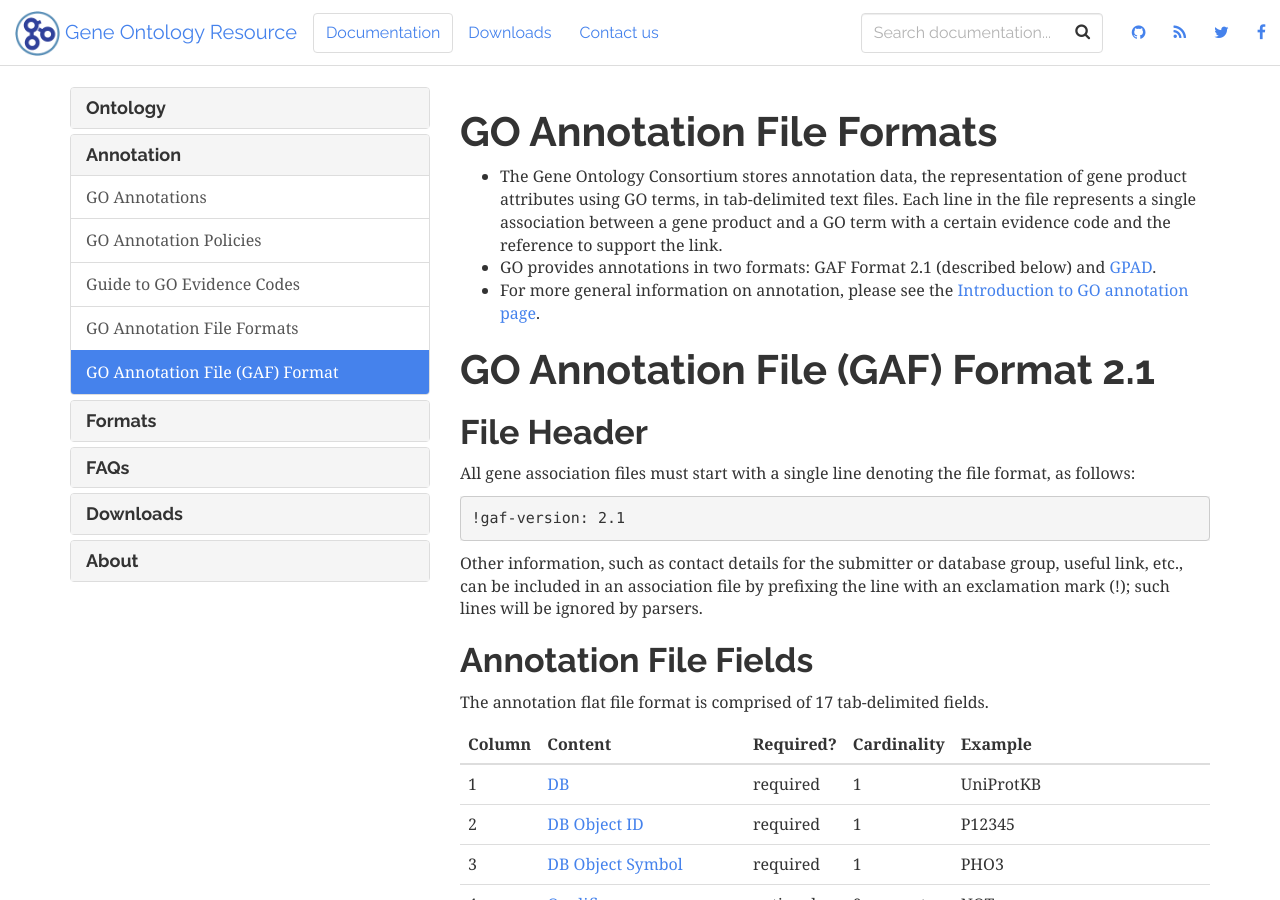
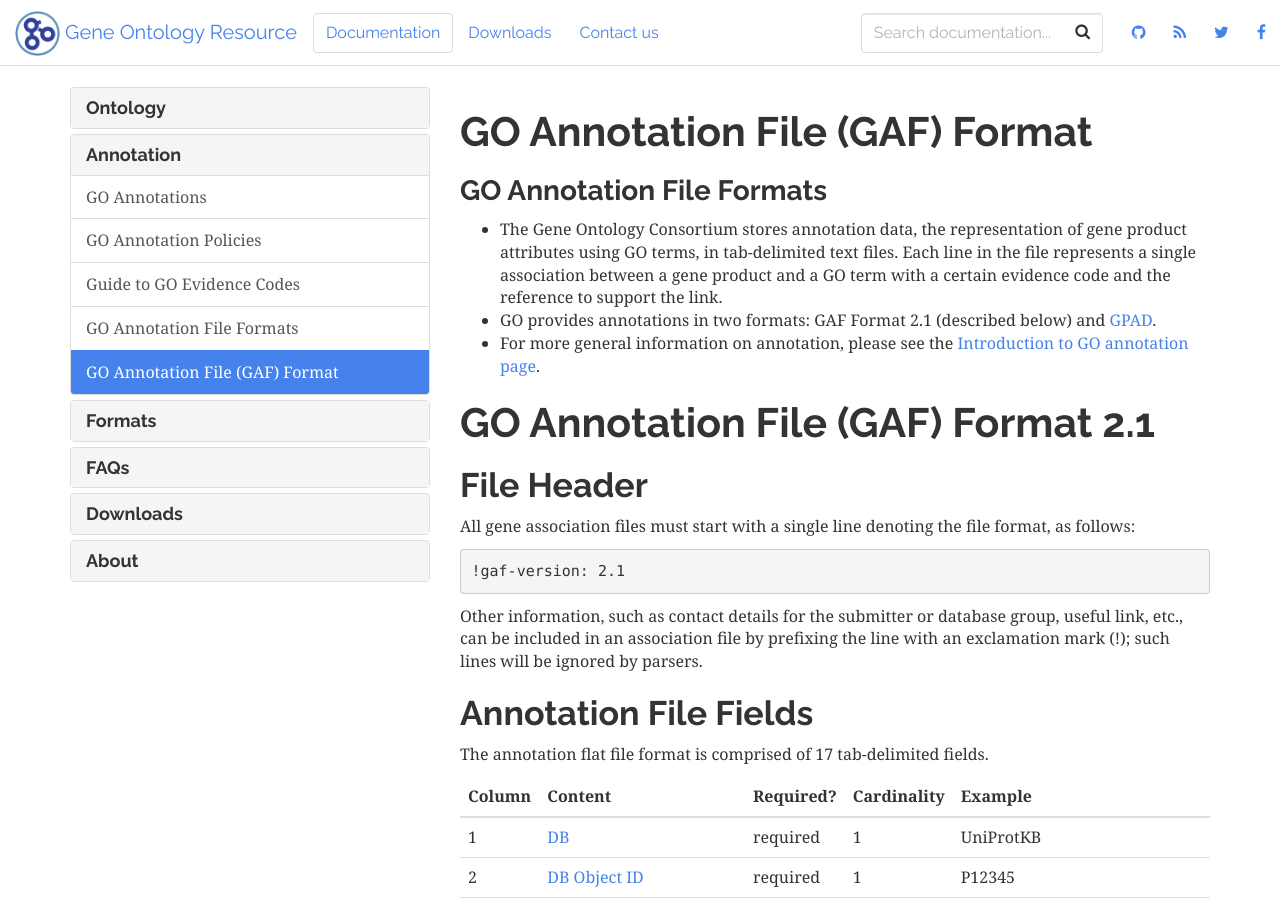
Before and after one commit to geneontology/geneontology.github.io, a Jekyll site: the page built from _docs/go-annotation-file-gaf-format-21.md, in a window 1280 px wide and 900 px high. Built offline with Jekyll 4.4.1, drawn with Linux system fonts in a browser that asks for light colours; nearby versions of some CDN libraries.

Commit message:
Update go-annotation-file-gaf-format-21.md

```diff
--- a/_docs/go-annotation-file-gaf-format-21.md
+++ b/_docs/go-annotation-file-gaf-format-21.md
@@ -6,7 +6,9 @@ permalink: /docs/go-annotation-file-gaf-format-21/
 <!--Column 12 needs rewriting. Currently refers to "DB Object Symbol (column 2)"; should either be DB object ID or column 3.  Column 8 is too long.
 Suggestion: can we use "optional" instead of "not mandatory"?-->
 
-# GO Annotation File Formats
+# GO Annotation File (GAF) Format
+
+### GO Annotation File Formats
 + The Gene Ontology Consortium stores annotation data, the representation of gene product attributes using GO terms, in tab-delimited text files. Each line in the file represents a single association between a gene product and a GO term with a certain evidence code and the reference to support the link.
 + GO provides annotations in two formats: GAF Format 2.1 (described below) and [GPAD](/docs/gene-product-association-data-gpad-format/).
 + For more general information on annotation, please see the [Introduction to GO annotation page](/docs/go-annotations/).
```
